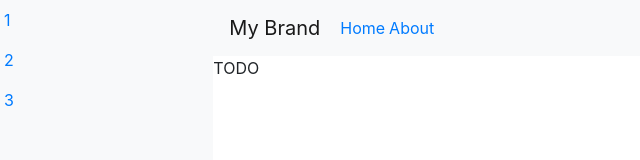
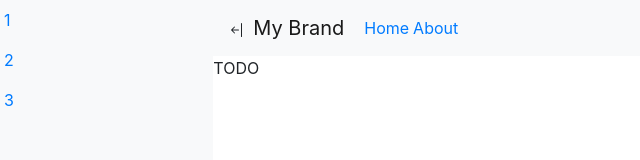
Before and after one commit to cankulpedin/coffee-boost, a React app: page / in a window 1280 px wide. Shown: the top 160 px of the page, without its empty margins (0-640 px from the left). Built offline with nearby package versions, Linux system fonts and the light colour scheme.

Commit message:
feat: add sidebar collapse behaviour

```diff
--- a/package.json
+++ b/package.json
@@ -45,6 +45,7 @@
     "i18next": "^19.8.4",
     "react": "17.0.1",
     "react-bootstrap": "1.4.0",
+    "react-bootstrap-icons": "^1.2.3",
     "react-dom": "17.0.1",
     "react-i18next": "^11.8.5",
     "react-redux": "7.2.2",
--- a/src/App.tsx
+++ b/src/App.tsx
@@ -2,10 +2,13 @@ import React from "react";
 import styled from "styled-components";
 import { Container, Row, Col } from "react-bootstrap";
 import { BrowserRouter as Router } from "react-router-dom";
+import { useSelector } from "react-redux";
 
 import { Routes } from "./routes/Routes";
 import { NavigationBar } from "./components/navigation-bar/NavigationBar";
 import { SideBar } from "./components/side-bar/SideBar";
+
+import { getSideBarOptions } from "./store/selectors/commonSelector";
 
 const MainContainer = styled.div`
   height: 100%;
@@ -21,22 +24,29 @@ const StyledMainRow = styled(Row)`
   height: 100%;
 `;
 
+// sidebar
 const StyledMainColumnFirst = styled(Col)`
   padding-right: 0;
 `;
 
+// navbar and dashboard
 const StyledMainColumnSecond = styled(Col)`
   padding-left: 0;
 `;
 
-export const App = (): JSX.Element => (
+export const App = (): JSX.Element => {
+  const sideBarOptions = useSelector(getSideBarOptions);
+
+  return (
     <MainContainer>
       <Router>
         <StyledContainer no-gutters mx-0 px-0 fluid>
           <StyledMainRow noGutters={true}>
+            {!sideBarOptions.sideBarCollapsed && (
               <StyledMainColumnFirst md={2}>
                 <SideBar />
               </StyledMainColumnFirst>
+            )}
             <StyledMainColumnSecond md={10}>
               <NavigationBar navigationAlignment="left" />
               <Routes />
@@ -46,3 +56,4 @@ export const App = (): JSX.Element => (
       </Router>
     </MainContainer>
   );
+};
--- a/src/components/navigation-bar/NavigationBar.tsx
+++ b/src/components/navigation-bar/NavigationBar.tsx
@@ -1,11 +1,15 @@
 import React from "react";
+import styled from "styled-components";
+import { useTranslation } from "react-i18next";
+import { useSelector } from "react-redux";
 import { useDispatch } from "react-redux";
+
 import { Navbar, Nav } from "react-bootstrap";
 import { Link } from "react-router-dom";
-import styled from "styled-components";
-import { useTranslation } from "react-i18next";
+import { ArrowBarLeft, ArrowBarRight } from "react-bootstrap-icons";
 
 import { setSideBarCollapsed } from "../../store/slices/commonSlice";
+import { getSideBarOptions } from "../../store/selectors/commonSelector";
 
 interface NavigationBarPropsInterface {
   navigationAlignment: string;
@@ -20,11 +24,22 @@ const StyledLink = styled(Link)`
   margin-left: 4px;
 `;
 
+const StyledArrowBarLeft = styled(ArrowBarLeft)`
+  cursor: pointer;
+  margin-right: 8px;
+`;
+
+const StyledArrowBarRight = styled(ArrowBarRight)`
+  cursor: pointer;
+  margin-right: 8px;
+`;
+
 export const NavigationBar = (
   props: NavigationBarPropsInterface
 ): JSX.Element => {
+  const { t } = useTranslation();
   const dispatch = useDispatch();
-  const { t } = useTranslation();
+  const sideBarOptions = useSelector(getSideBarOptions);
 
   const getAlignmentClass = () => {
     switch (props.navigationAlignment) {
@@ -38,18 +53,25 @@ export const NavigationBar = (
 
   return (
     <Navbar className={getAlignmentClass()} bg="light">
+      <Nav.Item>
+        {sideBarOptions.sideBarCollapsed ? (
+          <StyledArrowBarRight
+            onClick={() =>
+              dispatch(setSideBarCollapsed({ sideBarCollapsed: false }))
+            }
+          />
+        ) : (
+          <StyledArrowBarLeft
+            onClick={() =>
+              dispatch(setSideBarCollapsed({ sideBarCollapsed: true }))
+            }
+          />
+        )}
+      </Nav.Item>
       <Navbar.Brand>My Brand</Navbar.Brand>
       <Nav.Item>
         <StyledLink to="/">{t("navbar_Home")}</StyledLink>
-        <StyledLink
-          to="/about"
-          onClick={() => {
-            console.log("ss");
-            dispatch(setSideBarCollapsed());
-          }}
-        >
-          {t("navbar_About")}
-        </StyledLink>
+        <StyledLink to="/about">{t("navbar_About")}</StyledLink>
       </Nav.Item>
     </Navbar>
   );
--- a/src/components/side-bar/SideBar.tsx
+++ b/src/components/side-bar/SideBar.tsx
@@ -7,8 +7,9 @@ import styled from "styled-components";
 import { getSideBarOptions } from "../../store/selectors/commonSelector";
 
 const StyledSideBar = styled(Nav)`
-  ${(props) => (props.isCollapsed ? "display: none;" : "")}
+  ${(props) => (props.isCollapsed ? "display: none;" : "display: flex;")}
   height: 100%;
+
   flex-direction: column;
 `;
 
@@ -23,7 +24,7 @@ const StyledLink = styled(Link)`
 
 export const SideBar = (): JSX.Element => {
   const sideBarOptions = useSelector(getSideBarOptions);
-
+  console.log(sideBarOptions);
   return (
     <StyledSideBar
       isCollapsed={sideBarOptions.sideBarCollapsed}
@@ -38,6 +39,7 @@ export const SideBar = (): JSX.Element => {
       <StyledNavItem>
         <StyledLink to="#">3</StyledLink>
       </StyledNavItem>
+      <StyledNavItem></StyledNavItem>
     </StyledSideBar>
   );
 };
--- a/src/store/slices/commonSlice.ts
+++ b/src/store/slices/commonSlice.ts
@@ -19,11 +19,9 @@ const commonSlice = createSlice({
   initialState: INITIAL_STATE,
   reducers: {
     setSideBarCollapsed(state, action: PayloadAction<SideBarState>) {
-      const currentSideBarStatus = state.sideBar.sideBarCollapsed;
-      console.log("fsd");
       state.sideBar = {
         ...action.payload,
-        sideBarCollapsed: !currentSideBarStatus,
+        sideBarCollapsed: action.payload.sideBarCollapsed,
       };
     },
   },
```
Also changed, not shown: 1 other file (tests, documents, lock files or other folders). Lines whose indentation alone changed are shown as unchanged.
